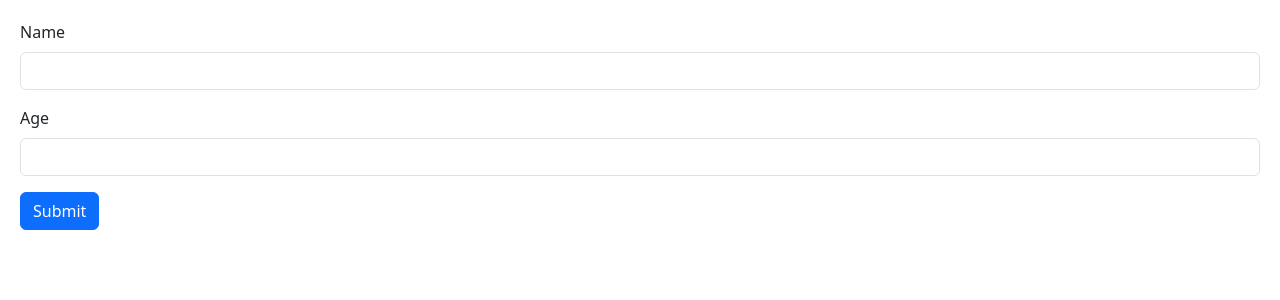
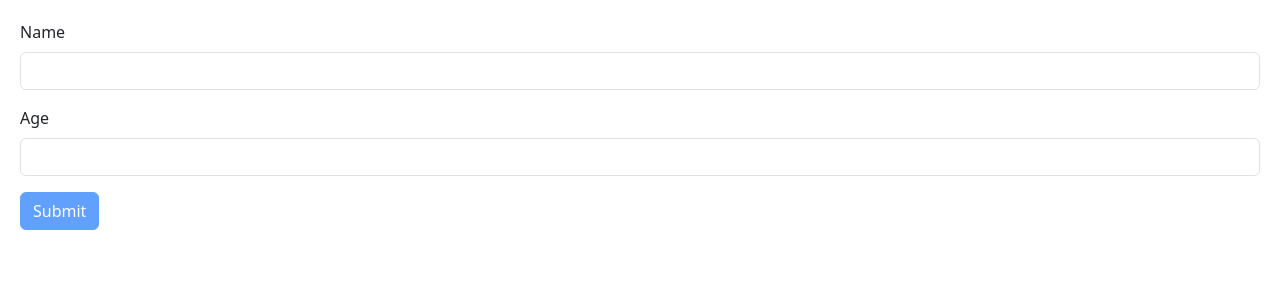
Before and after one commit to mayanjer/react-app, a React (Vite) app: page / in a window 1280 px wide. Shown: the top 300 px of the page. Built offline with nearby package versions, Linux system fonts and the light colour scheme.

Commit message:
Added some buttin didsabling functionality

```diff
--- a/src/components/Form.tsx
+++ b/src/components/Form.tsx
@@ -10,7 +10,8 @@ function Form() {
   const {
     register,
     handleSubmit,
-    formState: { errors },
+      formState: { errors, isValid },
+
   } = useForm<FormData>();
 
   function onSubmit(data: FieldValues) {
@@ -45,7 +46,7 @@ function Form() {
         ></input>
           </div>
           {errors.age?.type === "required" && <p>The age is required</p>}
-      <button type="submit" className="btn btn-primary">
+      <button disabled = {!isValid} type="submit" className="btn btn-primary">
         Submit
       </button>
     </form>
```
